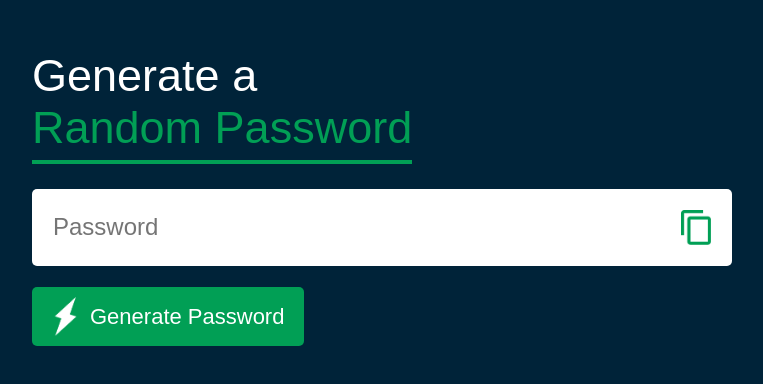
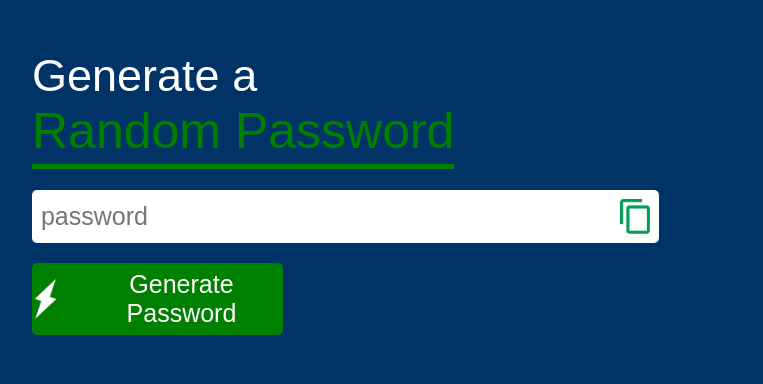
Before and after one commit to Aswin-bug/Frontend-projects, a plain HTML site: page Password Generator/index.html in a window 1280 px wide. Shown: the part 142-526 px from the top of the page, without its empty margins (160-923 px from the left). Drawn offline with Linux system fonts and the light colour scheme.

Commit message:
modified some styling in css

```diff
--- a/Password Generator/index.html
+++ b/Password Generator/index.html
@@ -4,42 +4,42 @@
 <head>
     <meta charset="UTF-8">
     <meta name="viewport" content="width=device-width, initial-scale=1.0">
-    <title>Password Generator</title>
     <link rel="icon" type="image/png" href="./images/secure-password.png">
     <link rel="stylesheet" href="./styles.css">
+    <title>Password Generator</title>
 </head>
 
 <body>
     <div class="container">
-        <h1>Generate a<br> <span>Random Password</span></h1>
+        <h1>Generate a <br> <span>Random Password</span></h1>
         <div class="display">
-            <input type="text" id="password" placeholder="Password">
+            <input type="text" id="password" placeholder="password">
             <img src="./images/copy.png" onclick="copyPassword()">
         </div>
-        <button onclick="generatePassword()"><img src="./images/generate.png">Generate Password</button>
+        <button onClick="generatePassword()"><img src="./images/generate.png">Generate Password</button>
     </div>
 </body>
+
 <script>
-
     const passwordBox = document.getElementById("password");
-    const length = 15;
+    const PasswordLength = 15;
 
     const upperCase = "ABCDEFGHIJKLMNOPQRSTUVWXYZ";
     const lowerCase = "abcdefghijklmnopqrstuvwxyz";
     const numbers = "1234567890";
-    const symbol = "!@#$%^&*()<>?{}-=+_~`";
+    const symbol = "!@#$%^&*()-_+=<>?/{}~`,.";
 
-    const allCharacters = upperCase + lowerCase + numbers + symbol;
+    const allchars = upperCase + lowerCase + numbers + symbol;
 
     function generatePassword() {
         let password = "";
         password += upperCase[Math.floor(Math.random() * upperCase.length)];
         password += lowerCase[Math.floor(Math.random() * lowerCase.length)];
         password += numbers[Math.floor(Math.random() * numbers.length)];
-        password += symbol[Math.floor(Math.random() * symbol.length)];  //till this step might be 4 or 5 charcaters will be included from all of them, to continue further and reach till the desired point we need loop
+        password += symbol[Math.floor(Math.random() * symbol.length)];
 
-        while (length > password.length) {
-            password += allCharacters[Math.floor(Math.random() * allCharacters.length)];
+        while (PasswordLength > password.length) {
+            password += allchars[Math.floor(Math.random() * allchars.length)];
         }
         passwordBox.value = password;
     }
@@ -48,8 +48,6 @@
         passwordBox.select();
         document.execCommand("copy");
     }
-
-
 </script>
 
 </html>
--- a/Password Generator/styles.css
+++ b/Password Generator/styles.css
@@ -1,43 +1,50 @@
 *{
-    margin: 0;
-    padding: 0;
-    font-family: 'Poppins' ,sans-serif;
-    box-sizing: border-box;
+ margin: 0;
+ padding: 0;
+ font-family: 'Poppins', sans-serif;
+ box-sizing: border-box;
 }
 
 body{
-    background: #002339;
-    color: #fff;
+    background-color: #003366;
+    color:#fff;
 }
 
 .container{
-    margin-left: 15%;
-    margin-top: 15%;
-    width: 90%;
-    max-width: 700px;
-}
-
-.display{
-    width: 100%;
-    background: white;
-    margin-top: 30px;
-    padding: 3% 3%;
-    display: flex;
-    align-items: center;
-    justify-content: space-between;
-    border-radius: 5px;
+    color: white;
+    margin: 15%;
 }
 
 .container h1{
+    font-size: 45px;
     font-weight: 500;
-    font-size: 45px;
-    margin-bottom: 5%;
 }
 
 .container h1 span{
-    color: #019f55;
-    border-bottom: 4px solid #019f55;
-    padding-bottom: 7px;
+    color: #008000 ;
+     font-size: 50px;
+    font-weight: 500;
+    border-bottom: 5px solid #008000;
+    padding-bottom: 5px;
+}
+
+.display {
+    width: 70%;
+    background: white;
+    margin-top: 30px;
+    display: flex;
+    justify-content: space-between;
+    align-items: center;
+    padding: 1% 1%;
+    border-radius: 5px;
+
+}
+
+.display input{
+    border: 0;
+    outline: 0;
+    font-size: 25px;
+    font-weight: 400;
 }
 
 .display img{
@@ -45,29 +52,26 @@ body{
     cursor: pointer;
 }
 
-.display input{
-    border: 0;
-    outline: 0;
-    font-size: 24px;
-}
-
 .container button img{
-    width: 28px;
-    margin-right: 10px;
+ width:28px;
+ margin-right: 20px;
+ /* margin-top: 10px; */
 }
 
 .container button{
+    width: 28%;
+    margin-top: 20px;
+    padding-top: 7px;
+    padding-bottom: 7px;
+    font-size: 25px;
+    font-weight: 400;
     border: 0;
     outline: 0;
-    color: #fff;
-    background-color: #019f55;
-    font-size: 22px;
-    font-weight: 300;
-    margin-top: 3%;
     display: flex;
     align-items: center;
-    justify-content:center;
-    padding: 10px 20px;
+    justify-content: center;
     border-radius: 5px;
+    background-color: #008000;
+    color: #fff;
     cursor: pointer;
 }
```
